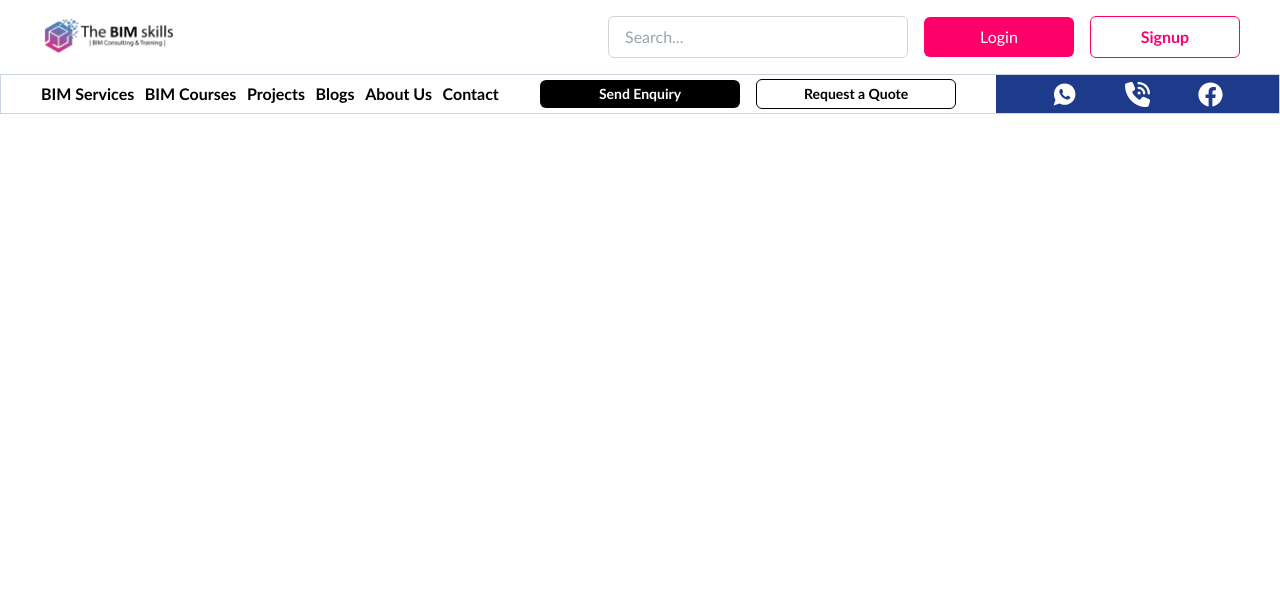
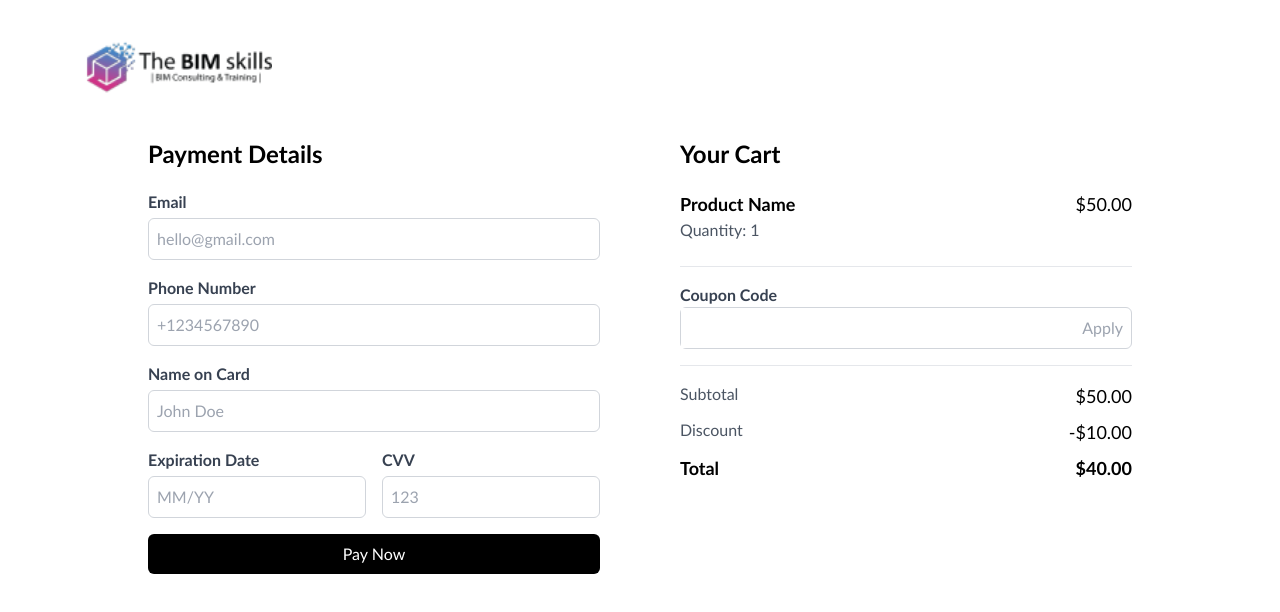
Before and after one commit to Thund3rHawk/BIM-user-frontend, a React (Vite) app: page /payment in a window 1280 px wide. Shown: the top 612 px of the page. Built offline with nearby package versions, Linux system fonts and the light colour scheme.

Commit message:
payment page added

```diff
--- a/src/pages/Course.jsx
+++ b/src/pages/Course.jsx
@@ -19,8 +19,10 @@ import tool4 from "../assets/courses/tool4.png";
 import tool5 from "../assets/courses/tool5.png";
 import tool6 from "../assets/courses/tool6.png";
 import tool7 from "../assets/courses/tool7.png";
+import { useNavigate } from "react-router-dom";
 
 const Course = () => {
+  const navigate = useNavigate();
   //scroll to top on load
   useEffect(() => {
     window.scrollTo({
@@ -212,7 +214,10 @@ const Course = () => {
           <button className="bg-[#FF006B] w-2/3 py-2 text-white font-bold text-xl rounded-xl mt-5">
             Add to Cart
           </button>
-          <button className="border-[#FF006B] border w-2/3 py-2  font-bold text-xl rounded-xl">
+          <button
+            className="border-[#FF006B] border w-2/3 py-2  font-bold text-xl rounded-xl"
+            onClick={() => navigate("/payment")}
+          >
             Buy Now
           </button>
           <div className="flex gap-3 items-center mt-5">
--- a/src/pages/Courses.jsx
+++ b/src/pages/Courses.jsx
@@ -5,6 +5,7 @@ import blog2 from "../assets/courses/blog.png";
 import courses from "../assets/courses/courses.png";
 import Footer from "../components/Footer";
 import CourseCard from "../components/CourseCard";
+import { useNavigate } from "react-router-dom";
 
 const courseData = [
   {
@@ -40,6 +41,7 @@ const courseData = [
 ];
 
 const Courses = () => {
+  const navigate = useNavigate();
   return (
     <div className="overflow-x-hidden">
       <Navbar />
@@ -69,7 +71,7 @@ const Courses = () => {
               alt="blog2"
               className="w-60 h-48 object-cover rounded-lg"
             />
-            <div className="flex-1">
+            <div className="flex-1" onClick={() => navigate("/courses/1")}>
               <h2 className="text-xl font-bold mb-2">
                 BIM Professional - Architecture (Basics to Pro Level)
               </h2>
@@ -108,7 +110,7 @@ const Courses = () => {
               alt="blog2"
               className="w-60 h-48 object-cover rounded-lg"
             />
-            <div className="flex-1">
+            <div className="flex-1 " onClick={() => navigate("/courses/1")}>
               <h2 className="text-xl font-bold mb-2">
                 BIM Professional - Architecture (Basics to Pro Level)
               </h2>
--- a/src/pages/Payment.jsx
+++ b/src/pages/Payment.jsx
@@ -1,10 +1,121 @@
 import React from "react";
 import Navbar from "../components/Navbar";
+import logo from "../assets/navbar/bim-logo.png";
 
 const Payment = () => {
   return (
     <div>
-      <Navbar />
+      <div className="mx-20 my-10">
+        <img src={logo} alt="logo" className="w-48 mb-10" />
+      </div>
+      <div className="flex mx-32 px-5 ">
+        {/* Payment Details Section */}
+        <div className="w-1/2 pr-10">
+          <h2 className="font-bold text-2xl mb-5">Payment Details</h2>
+          <form>
+            <div className="mb-4">
+              <label className="block text-md font-bold text-gray-700">
+                Email
+              </label>
+              <input
+                type="text"
+                className="mt-1 p-2 block w-full border border-gray-300 rounded-md"
+                placeholder="hello@gmail.com"
+              />
+            </div>
+            <div className="mb-4">
+              <label className="block text-md font-bold text-gray-700">
+                Phone Number
+              </label>
+              <input
+                type="text"
+                className="mt-1 p-2 block w-full border border-gray-300 rounded-md"
+                placeholder="+1234567890"
+              />
+            </div>
+            <div className="mb-4">
+              <label className="block text-md font-bold text-gray-700">
+                Name on Card
+              </label>
+              <input
+                type="text"
+                className="mt-1 p-2 block w-full border border-gray-300 rounded-md"
+                placeholder="John Doe"
+              />
+            </div>
+
+            <div className="flex mb-4">
+              <div className="w-1/2 pr-2">
+                <label className="block text-md font-bold text-gray-700">
+                  Expiration Date
+                </label>
+                <input
+                  type="text"
+                  className="mt-1 p-2 block w-full border border-gray-300 rounded-md"
+                  placeholder="MM/YY"
+                />
+              </div>
+              <div className="w-1/2 pl-2">
+                <label className="block text-md font-bold text-gray-700">
+                  CVV
+                </label>
+                <input
+                  type="text"
+                  className="mt-1 p-2 block w-full border border-gray-300 rounded-md"
+                  placeholder="123"
+                />
+              </div>
+            </div>
+            <button
+              type="submit"
+              className="w-full bg-black text-white py-2 rounded-md"
+            >
+              Pay Now
+            </button>
+          </form>
+        </div>
+
+        {/* Cart Items, Coupon, Subtotal, and Total Section */}
+        <div className="w-1/2 pl-10">
+          <h2 className="font-bold text-2xl mb-5">Your Cart</h2>
+          <div className="border-b border-gray-200 pb-4 mb-4">
+            {/* Example Cart Item */}
+            <div className="flex justify-between mb-2">
+              <div>
+                <h3 className="text-lg font-bold">Product Name</h3>
+                <p className="text-gray-600">Quantity: 1</p>
+              </div>
+              <p className="text-lg">$50.00</p>
+            </div>
+            {/* Add more cart items as needed */}
+          </div>
+
+          <div className="mb-4">
+            <label className="block text-md font-bold text-gray-700">
+              Coupon Code
+            </label>
+            <div className="flex border border-gray-300 rounded-md">
+              <input type="text" className=" p-2 flex-1  " />
+              <button className="text-gray-400 p-2 rounded-md">Apply</button>
+            </div>
+          </div>
+
+          <div className="border-t border-gray-200 pt-4">
+            <div className="flex justify-between mb-2">
+              <p className="text-gray-600">Subtotal</p>
+              <p className="text-lg">$50.00</p>
+            </div>
+            <div className="flex justify-between mb-2">
+              <p className="text-gray-600">Discount</p>
+              <p className="text-lg">-$10.00</p>
+            </div>
+            <div className="flex justify-between font-bold">
+              <p className="text-lg">Total</p>
+              <p className="text-lg">$40.00</p>
+            </div>
+          </div>
+        </div>
+      </div>
     </div>
   );
 };
```
